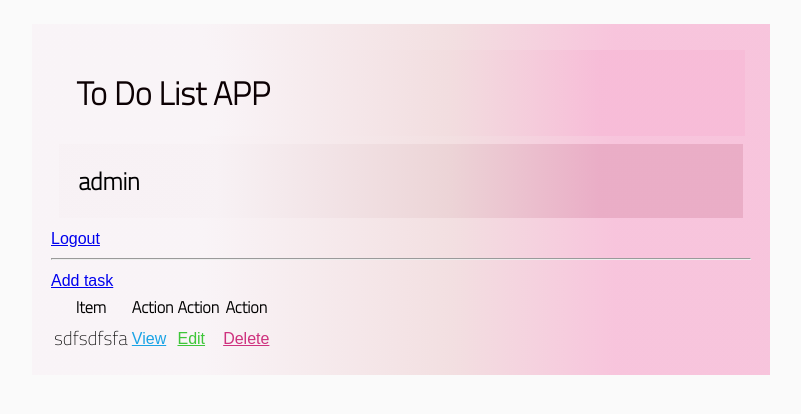
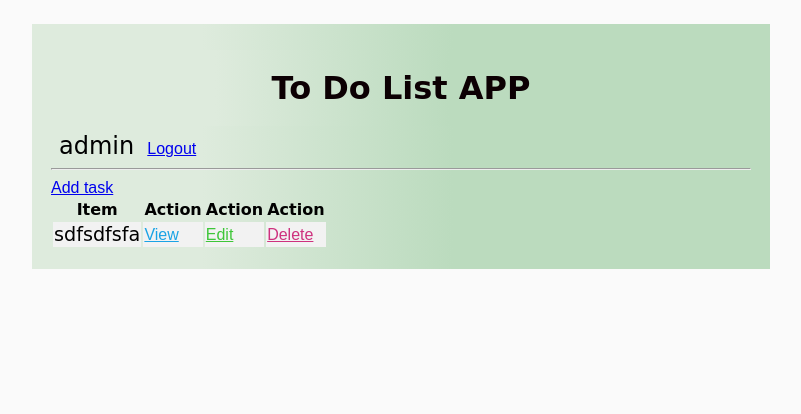
Before and after one commit to srucha20/Networks_and_System_Adminstration_CA, a Django app: page / in a window 1280 px wide. Shown: the top 414 px of the page, without its empty margins (239-1040 px from the left). Run offline with Django 4.2, Linux system fonts and the light colour scheme; a user stored in the database is signed in; data comes from the database, SQL or seed files in the repository; both versions use the stored data as it was after the commit.

```diff
--- a/base/templates/base/main.html
+++ b/base/templates/base/main.html
@@ -13,7 +13,7 @@
  	body{
 
  		background-color: #FAFAFA;
- 		font-family: 'Titillium Web', sans-serif;
+ 		font-family: cursive;
  		padding-top: 1rem;
 
  	}
@@ -30,12 +30,20 @@
  			border: 1rem; color: #000000;
  			padding: 1.2rem;
  			background: rgb(249,244,247);
-			background: linear-gradient(90deg, rgba(249,244,247,0.9836309523809523) 23%, rgba(242,221,223,0.927608543417367) 57%, rgba(247,187,215,0.8519782913165266) 79%);
+			background: linear-gradient(90deg, #DEEBDD 23%, #BBDBBE 57%);
  		}
  		a,
  		p {
  			font-family: 'Oxygen', sans-serif;
  		}
+		 #customers td, #customers th {
+  border: 1px solid #ddd;
+  padding: 8px;
+}
+
+table tr:nth-child(even){background-color: #f2f2f2;}
+
+table tr:hover {background-color: #ddd;}
 </style>
 </head>
 <body>
--- a/base/templates/base/task_list.html
+++ b/base/templates/base/task_list.html
@@ -2,14 +2,14 @@
 {% block content %}
 
 
-<h1 style="font-size: 2rem; color:#0c0003; margin:0.4rem; " >To Do List APP</h1>
+	<h1 style="color:#0c0003; margin:0.4rem;text-align: center; " >To Do List APP</h1>
 
 {% if request.user.is_authenticated %}
-
-	<h3 style="background-color:#a05f67; color:#000000; font-size:1.5rem; margin:0.5rem; ">{{request.user}}</H3>
+<div>
+	<span style=" color:#000000; font-size:1.5rem; margin:0.5rem; ">{{request.user}}</span>
 
 	<a href="{% url 'logout' %}">Logout</a>
-
+</div>
 {% else %}
 
 	<a href="{% url 'login' %}">Login</a>
@@ -22,7 +22,7 @@
 
 
 <a href="{% url 'task-create' %}">Add task</a> <!-- This will create new task  -->
-<table>
+<table style="border:1">
 	<tr>
 		<th>Item</th>
 		<th >Action</th>
@@ -38,7 +38,7 @@
 		<td><a href="{% url 'task-delete' task.id %}" style="color: #ce317e	;">Delete</a></td>
 	</tr>
 	{% empty %}<!-- In case the there is no data -->
-		<h3>No items in list</h3>
+		<div>No items in list</div>
 	{% endfor %}
 </table>
 
```
Also changed, not shown: db.sqlite3, 1 other file.
